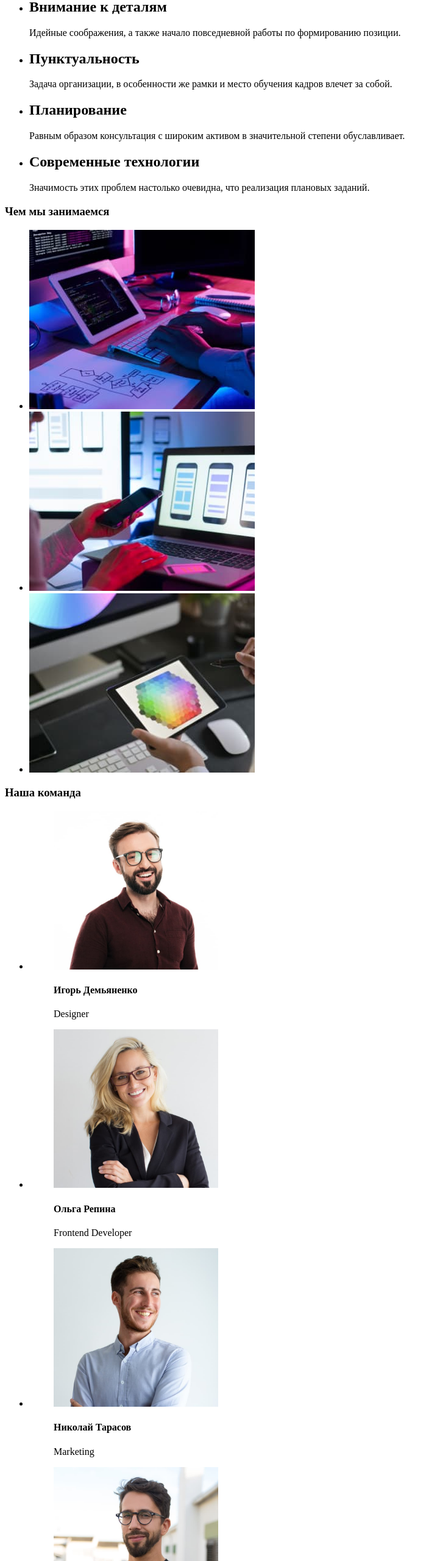
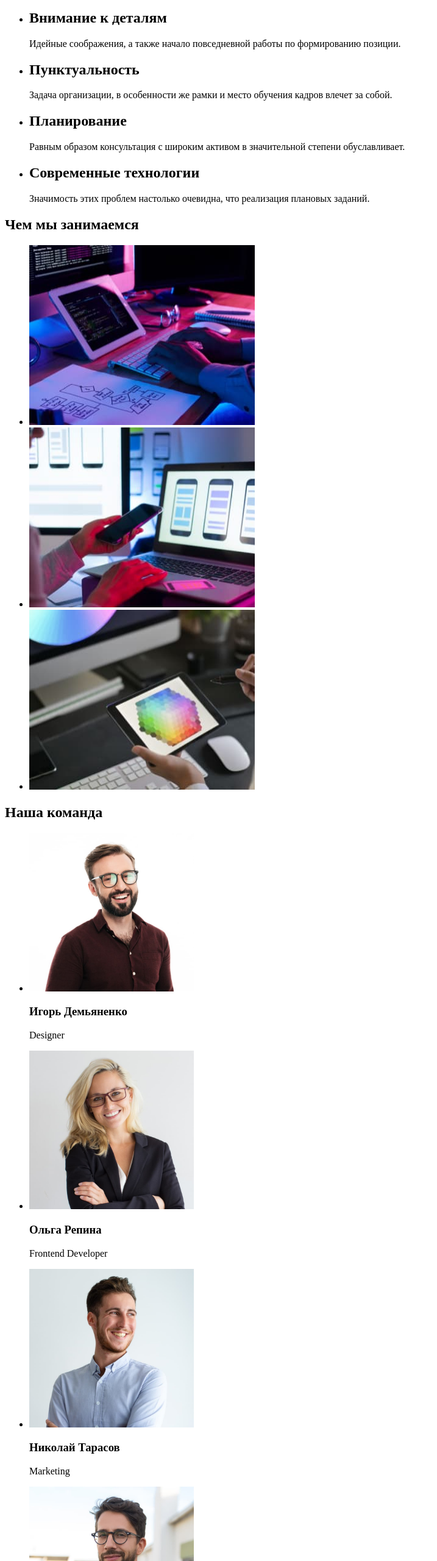
Before and after one commit to Anastasiia-Stelmakh/goit-markup-hw-01, a plain HTML site: page index.html in a window 1280 px wide. Shown: the part 240-2800 px from the top of the page at 61% size, without its empty margins (0-717 px from the left). Drawn offline with Linux system fonts and the light colour scheme.

Commit message:
continue-7

```diff
--- a/index.html
+++ b/index.html
@@ -9,25 +9,29 @@
 <body>
     <!-- Секція хедер -->
     <header>
+		<!--Навігація  -->
         <nav>
-						<a href="/"> <span lang="en"><span class="accent" >Web</span>Studio</span></a>
+						<a href="/" lang="en"> <span>Web</span>Studio</a>
             <ul>
                 <li><a href="">Студия</a></li>
                 <li><a href="">Портфолио</a></li>
                 <li><a href="">Контакты</a></li>
             </ul>
         </nav>
-				<!-- Ссылка на адрес электронной почты  -->
-				<a href="info@devstudio.com">info@devstudio.com</a>
-				<!-- Ссылка на телефонный номер -->
-				<a href="tel:+380961111111">+38 096 111 11 11</a>
+		<!-- Контакти -->
+				<ul>
+					<li><a href="info@devstudio.com">info@devstudio.com</a></li>
+					<li><a href="tel:+380961111111">+38 096 111 11 11</a></li>
+				</ul>
 	</header>
 
 	<main>
+		<!-- Секція Hero -->
     	<section>
 			<h1>Эффективные решения для вашего бизнеса</h1>
 			<button>Заказать услугу</button>
 		</section>
+		<!-- Секція переваги -->
     <section>
 			<ul>
 				<li>
@@ -48,58 +52,45 @@
 				</li>
 			</ul>
 		</section>
+		<!-- Секція чим ми займаємось -->
    		<section>
-			<h3>Чем мы занимаемся</h3>
+			<h2>Чем мы занимаемся</h2>
 			<ul>
-				<li><a href=""><img src="./images/box-1.jpg" alt="Чем мы занимаемся" width="370"></a></li>
-				<li><a href=""><img src="./images/box-2.jpg" alt="Чем мы занимаемся" width="370"></a></li>
-				<li><a href=""><img src="./images/box-3.jpg" alt="Чем мы занимаемся" width="370"></a></li>
+				<li><a href=""><img src="./images/box-1.jpg" alt="Чем мы занимаемся-1" width="370" height="295"></a></li>
+				<li><a href=""><img src="./images/box-2.jpg" alt="Чем мы занимаемся-2" width="370" height="295"></a></li>
+				<li><a href=""><img src="./images/box-3.jpg" alt="Чем мы занимаемся-3" width="370" height="295"></a></li>
 			</ul>
 		</section>
+		<!-- Секція наша команда -->
 		<section>
-			<h3>Наша команда</h3>
+			<h2>Наша команда</h2>
 			<ul>
 				<li>
-					<figure>
-					<img src="./images/img-1.jpg" alt="Игорь Демьяненко" width="270" />
-					<figcaption>
-						<h4>Игорь Демьяненко</h4>
-						<p> <span lang="en">Designer</span> </p>
-					</figcaption>
-					</figure>
+					<img src="./images/img-1.jpg" alt="Игорь Демьяненко" width="270" height="260" />
+						<h3>Игорь Демьяненко</h3>
+						<p lang="en">Designer</p>
 				</li>
 				<li>
-					<figure>
-						<img src="./images/img-2.jpg" alt="Ольга Репина" width="270" />
-						<figcaption>
-							<h4>Ольга Репина</h4>
-							<p> <span lang="en">Frontend Developer</span></p>
-						</figcaption>
-					</figure>
+					<img src="./images/img-2.jpg" alt="Ольга Репина" width="270" height="260" />
+						<h3>Ольга Репина</h3>
+						<p lang="en">Frontend Developer</p>
 				</li>
 				<li>
-					<figure>
-						<img src="./images/img3.jpg" alt="Николай Тарасов" width="270" />
-						<figcaption>
-							<h4>Николай Тарасов</h4>
-							<p> <span lang="en">Marketing</span></p>
-						</figcaption>
-					</figure>
+					<img src="./images/img3.jpg" alt="Николай Тарасов" width="270" height="260"/>
+						<h3>Николай Тарасов</h3>
+						<p lang="en">Marketing</p>
 				</li>
 				<li>
-					<figure>
-						<img src="./images/img-4.jpg" alt="Михаил Ермако" width="270" />
-						<figcaption>
-							<h4>Михаил Ермаков</h4>
-							<p> <span lang="en">UI Designer</span></p>
-						</figcaption>
-					</figure>
+					<img src="./images/img-4.jpg" alt="Михаил Ермако" width="270" height="260" />
+						<h3>Михаил Ермаков</h3>
+						<p lang="en">UI Designer</p>
 				</li>
 			</ul>
 		</section>
 	</main>
+	  <!-- Секція футер -->
   <footer>
-		<a href="/"> <span lang="en"><span class="accent">Web</span>Studio</span></a>
+		<a href="/" lang="en"> <span>Web</span>Studio</a>
 			<ul>
 				<li>
 					<address>
@@ -107,14 +98,10 @@
 					</address>
 				</li>
 				<li>
-					<address>
 					<a href="info@devstudio.com">info@devstudio.com</a>
-					</address>
 				</li>
 				<li>
-					<address>
 					<a href="tel:+380961111111">+38 096 111 11 11</a>
-					</address>
 				</li>
 			</ul>
 	</footer>
```
